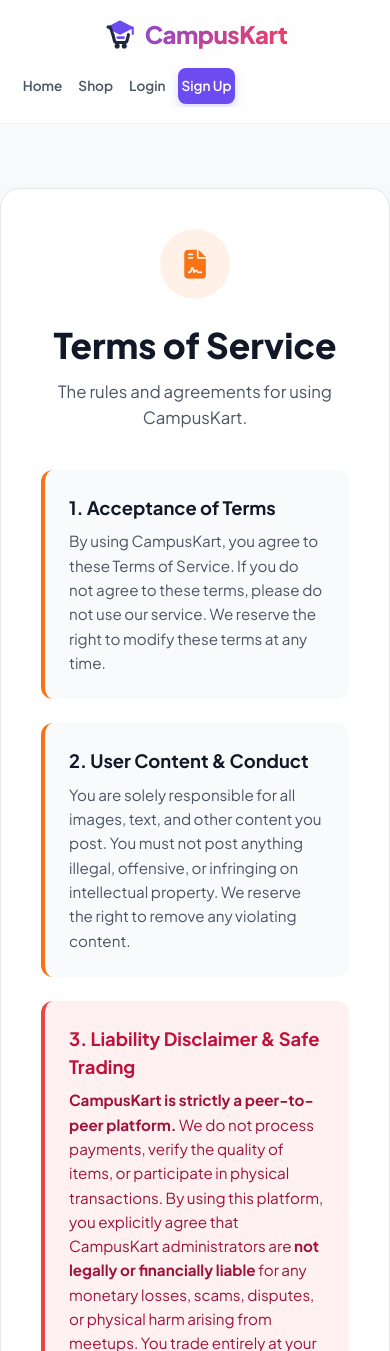
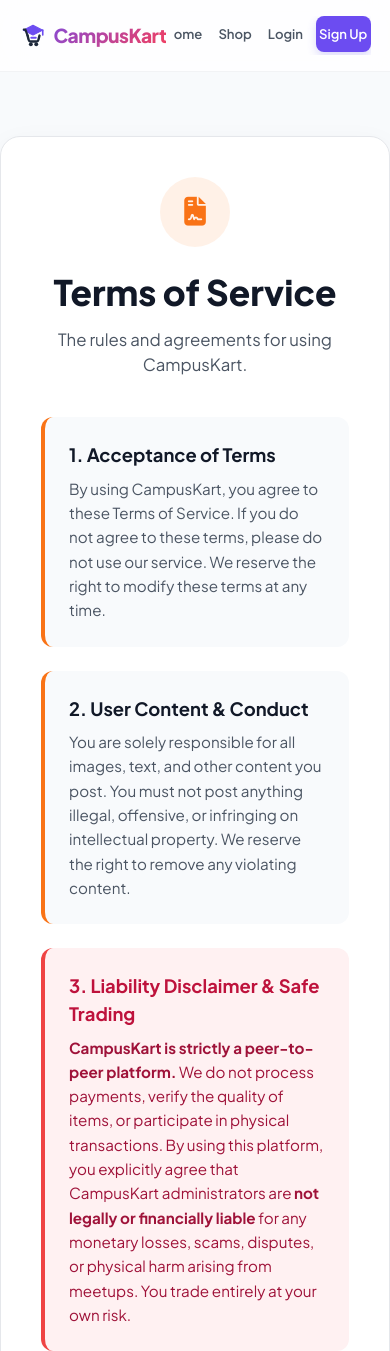
Before and after one commit to Omahire21/CampusKartnsk, a Flask app: page /terms in a window 390 px wide. Shown: the top 1351 px of the page. Run offline with Flask 3, Linux system fonts and the light colour scheme.

Commit message:
Fix horizontal overflow, restore hero img on mobile, horizontal scroll for categories

```diff
--- a/static/css/style.css
+++ b/static/css/style.css
@@ -30,6 +30,7 @@
     line-height: 1.5;
     display: flex;
     flex-direction: column;
+    overflow-x: hidden; /* Fix horizontal overflow */
 }
 
 a {
@@ -747,33 +756,73 @@
     }
 
     .product-grid {
-        grid-template-columns: 1fr;
+        grid-template-columns: repeat(2, 1fr);
+    }
+
+    /* Keep navbar in ONE ROW on mobile — logo left, links scroll right */
+    nav {
+        flex-direction: row;
+        flex-wrap: nowrap;
+        padding: 0.6rem 0.8rem;
+        gap: 0.5rem;
+    }
+
+    .logo {
+        flex-shrink: 0;
+        margin-bottom: 0;
+    }
+
+    .logo span {
+        font-size: 1.2rem !important;
+    }
+
+    .logo svg {
+        width: 26px !important;
+        height: 26px !important;
     }
 
     .nav-links {
         display: flex;
         overflow-x: auto;
-        padding-bottom: 5px;
+        padding-bottom: 0;
         -webkit-overflow-scrolling: touch;
         white-space: nowrap;
-        gap: 1rem;
-        margin-top: 0.5rem;
-        width: 100%;
-        justify-content: flex-start;
-    }
-
-    nav {
-        flex-direction: column;
-        padding: 0.75rem 1rem;
+        gap: 0.6rem;
+        margin-top: 0;
+        flex: 1;
+        justify-content: flex-end;
+        scrollbar-width: none;
+        -ms-overflow-style: none;
     }
 
     .nav-links::-webkit-scrollbar {
         display: none;
     }
 
-    .logo {
-        align-self: center;
-        margin-bottom: 0.5rem;
+    .nav-links a {
+        font-size: 0.82rem;
+        padding: 0.3rem 0.4rem;
+        white-space: nowrap;
+    }
+
+    .nav-icon-link {
+        font-size: 0.75rem !important;
+        gap: 0.25rem !important;
+        padding: 0.25rem 0.4rem !important;
+    }
+
+    .nav-icon-link i {
+        font-size: 0.8rem;
+    }
+
+    .nav-btn-sell {
+        padding: 0.3rem 0.7rem !important;
+        font-size: 0.75rem !important;
+    }
+
+    .nav-btn-logout {
+        padding: 0.3rem 0.5rem !important;
+        font-size: 0.75rem !important;
     }
 }
 
--- a/templates/index.html
+++ b/templates/index.html
@@ -109,7 +109,7 @@
         </a>
     </div>
 
-    <div style="display: flex; gap: 1rem; flex-wrap: wrap; margin-bottom: 3.5rem;">
+    <div class="categories-container">
         <a href="{{ url_for('products', category='Books') }}" style="text-decoration: none;">
             <div style="background: white; border: 1.5px solid var(--border); border-radius: 50px; padding: 0.6rem 1.4rem; display: inline-flex; align-items: center; gap: 0.6rem; font-weight: 700; font-size: 0.9rem; color: var(--text-main); transition: all 0.2s ease; cursor: pointer; white-space: nowrap;"
                  onmouseover="this.style.borderColor='var(--primary)';this.style.color='var(--primary)';this.style.transform='translateY(-2px)'"
```
Also changed, not shown: other parts of static/css/style.css (+67 -9 lines).
